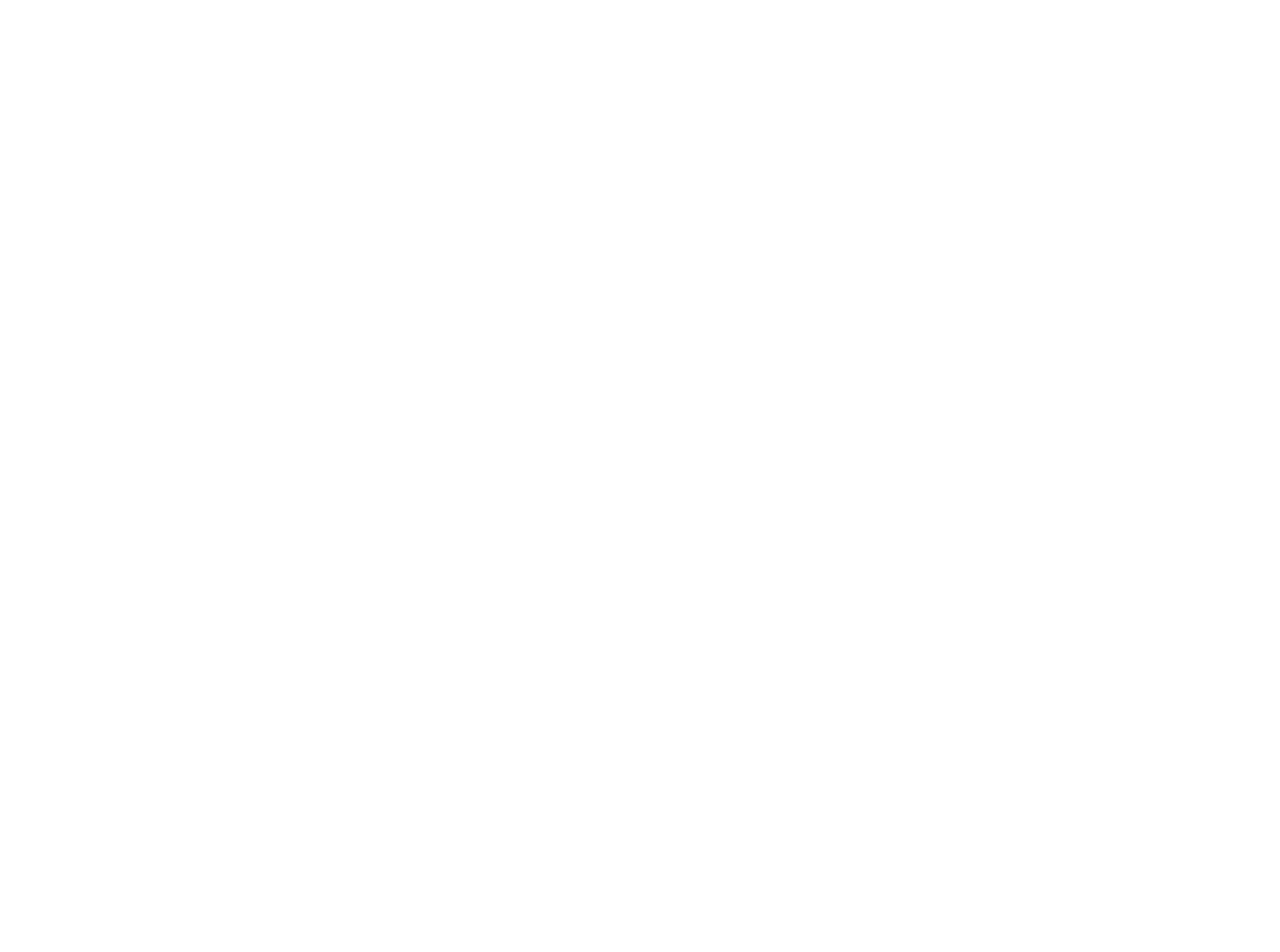
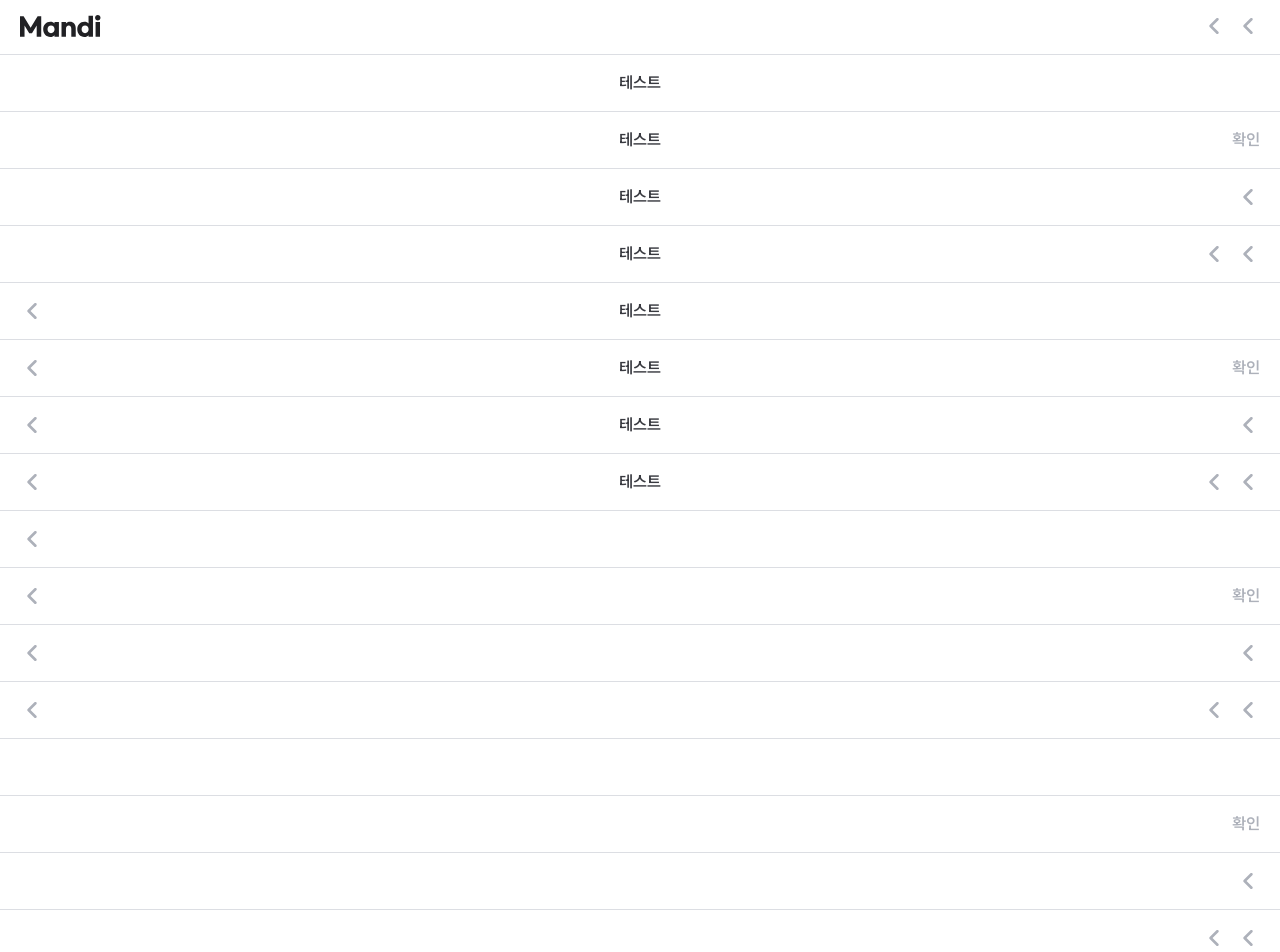
Before and after one commit to kakao-travel-mandi/mandi-frontend, a Next.js app: page / in a window 1280 px wide. Shown: the part 200-1152 px from the top of the page. Before the commit the page ends 800 px from the top, so only its background shows below. Built offline with nearby package versions, Linux system fonts and the light colour scheme.

Commit message:
test: topNavBar component test

```diff
--- a/src/app/page.tsx
+++ b/src/app/page.tsx
@@ -3,7 +3,9 @@
 import { Button } from "@headlessui/react";
 import classNames from "classnames/bind";
 
+import Back from "@/assets/icon/icon-arrow-left-small-mono.svg";
 import HomeIcon from "@/assets/tabBar/icon-home.svg";
+import { TopNavBar } from "@/components/TopNavBar";
 import { useStore } from "@/stores/test";
 
 import style from "./page.module.scss";
@@ -25,6 +27,149 @@
       </button>
       <Button className={cn("button")}>Save changes</Button>
       <HomeIcon />
+      <>
+        <TopNavBar logo={true} />
+        <TopNavBar
+          logo={true}
+          actions={[{ text: "확인", onClick: () => console.log("확인") }]}
+        />
+
+        <TopNavBar
+          logo={true}
+          actions={[
+            {
+              icon: <Back />,
+              onClick: () => console.log("확인"),
+            },
+          ]}
+        />
+        <TopNavBar
+          logo={true}
+          actions={[
+            {
+              icon: <Back />,
+              onClick: () => console.log("확인"),
+            },
+            {
+              icon: <Back />,
+              onClick: () => console.log("확인"),
+            },
+          ]}
+        />
+
+        {/* 두번째 */}
+        <TopNavBar title="테스트" />
+        <TopNavBar
+          title="테스트"
+          actions={[{ text: "확인", onClick: () => console.log("확인") }]}
+        />
+        <TopNavBar
+          title="테스트"
+          actions={[
+            {
+              icon: <Back />,
+              onClick: () => console.log("확인"),
+            },
+          ]}
+        />
+        <TopNavBar
+          title="테스트"
+          actions={[
+            {
+              icon: <Back />,
+              onClick: () => console.log("확인"),
+            },
+            {
+              icon: <Back />,
+              onClick: () => console.log("확인"),
+            },
+          ]}
+        />
+        {/* 세번째 */}
+        <TopNavBar title="테스트" back={true} />
+        <TopNavBar
+          back={true}
+          title="테스트"
+          actions={[{ text: "확인", onClick: () => console.log("확인") }]}
+        />
+        <TopNavBar
+          back={true}
+          title="테스트"
+          actions={[
+            {
+              icon: <Back />,
+              onClick: () => console.log("확인"),
+            },
+          ]}
+        />
+        <TopNavBar
+          back={true}
+          title="테스트"
+          actions={[
+            {
+              icon: <Back />,
+              onClick: () => console.log("확인"),
+            },
+            {
+              icon: <Back />,
+              onClick: () => console.log("확인"),
+            },
+          ]}
+        />
+        {/* 네번째 */}
+        <TopNavBar back={true} />
+        <TopNavBar
+          back={true}
+          actions={[{ text: "확인", onClick: () => console.log("확인") }]}
+        />
+        <TopNavBar
+          back={true}
+          actions={[
+            {
+              icon: <Back />,
+              onClick: () => console.log("확인"),
+            },
+          ]}
+        />
+        <TopNavBar
+          back={true}
+          actions={[
+            {
+              icon: <Back />,
+              onClick: () => console.log("확인"),
+            },
+            {
+              icon: <Back />,
+              onClick: () => console.log("확인"),
+            },
+          ]}
+        />
+        {/* 마지막 */}
+        <TopNavBar />
+        <TopNavBar
+          actions={[{ text: "확인", onClick: () => console.log("확인") }]}
+        />
+        <TopNavBar
+          actions={[
+            {
+              icon: <Back />,
+              onClick: () => console.log("확인"),
+            },
+          ]}
+        />
+        <TopNavBar
+          actions={[
+            {
+              icon: <Back />,
+              onClick: () => console.log("확인"),
+            },
+            {
+              icon: <Back />,
+              onClick: () => console.log("확인"),
+            },
+          ]}
+        />
+      </>
     </div>
   );
 }
```
Also changed, not shown: src/components/TopNavBar.tsx (+6 -7 lines).
